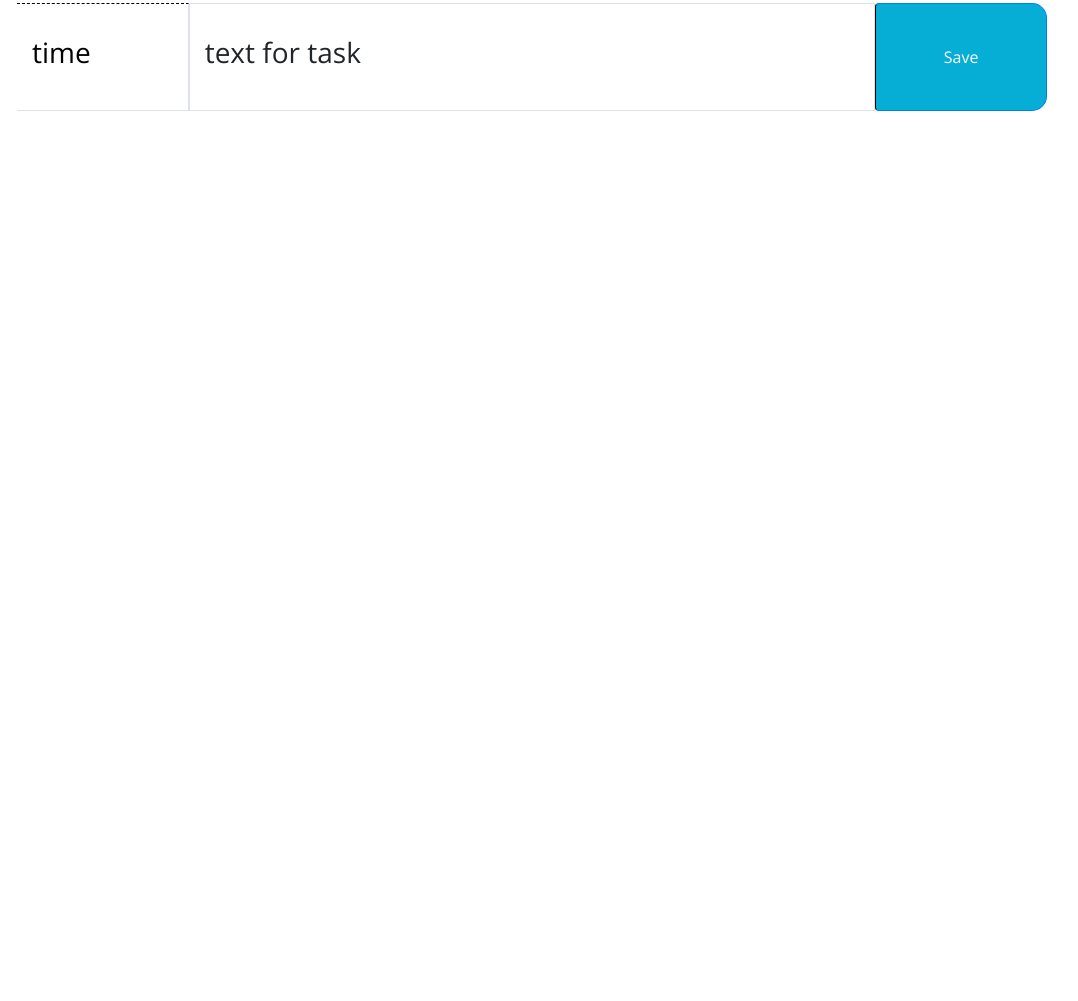
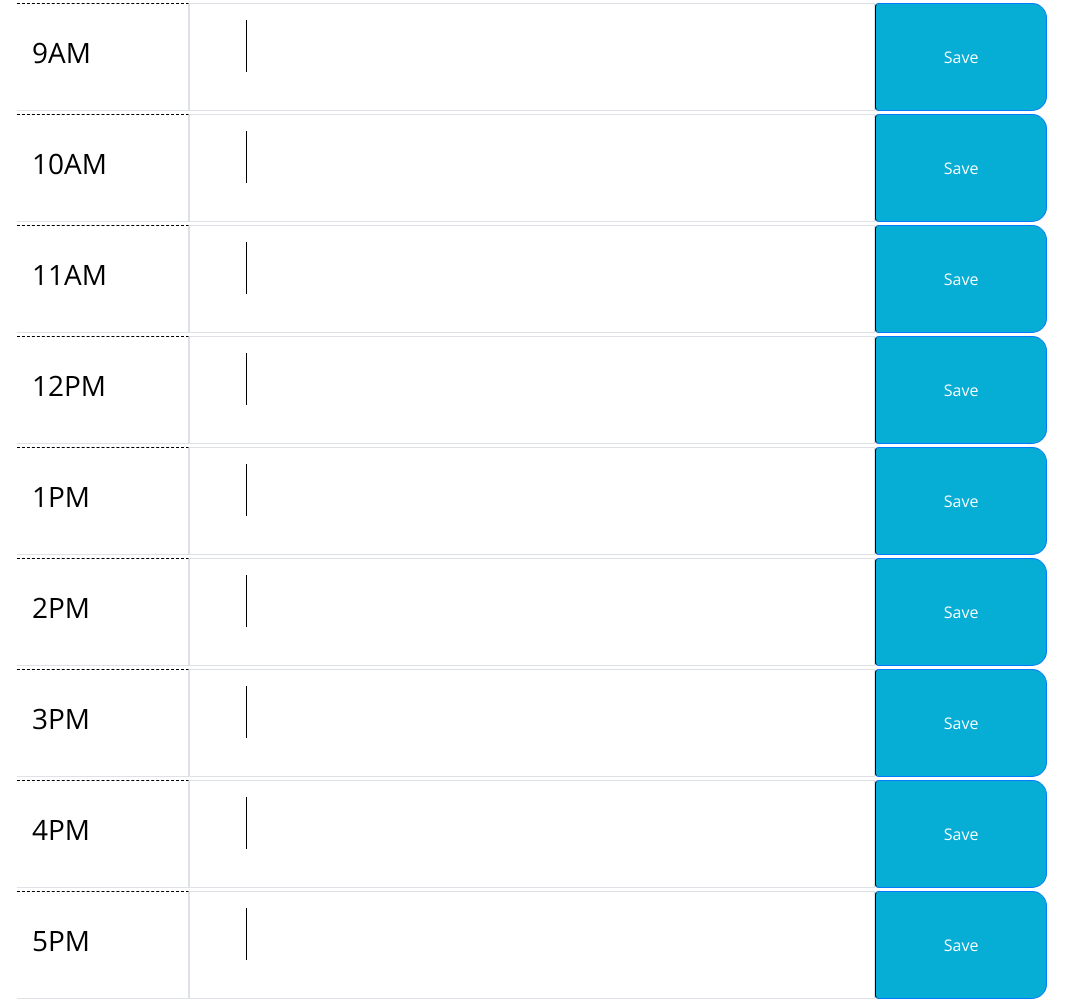
Before and after one commit to leo-ayala/Work-Day-Scheduler, a plain HTML site: page index.html in a window 1280 px wide. Shown: the part 389-1390 px from the top of the page, without its empty margins (108-1186 px from the left). Before the commit the page ends 800 px from the top, so only its background shows below. Drawn offline with nearby package versions, Linux system fonts and the light colour scheme.

Commit message:
added all timeslots and function to save button

```diff
--- a/assets/script.js
+++ b/assets/script.js
@@ -1,3 +1,16 @@
+saveTaskEl = document.getElementById("save-Task")
+textAreaEl = document.querySelector("#Work-todo")
+var ToDo = ['','','','','','','','',''];
+
 const m = moment();
 currentDayEl = document.querySelector("#currentDay")
 currentDayEl.textContent = m.format("dddd, MMMM Do YYYY");
+
+
+$(".saveBtn").on("click", function () {
+    var time = $(this).attr("data-time");
+    var text = $("#"+ time + "-Text").val();
+    ToDo[parseInt(time)-9] = text
+    console.log(ToDo);
+    localStorage.setItem("Tasks", JSON.stringify(ToDo))
+});
--- a/assets/style.css
+++ b/assets/style.css
@@ -11,6 +11,9 @@ body {
     color: #000000;
     border-left: 1px solid black;
     padding: 10px;
+  }
+  input[type=text] {
+    width: 100%;
   }
 
   .jumbotron {
@@ -36,8 +39,6 @@ body {
     border-top: 1px solid white;
     padding: 55px;
   }
-
-
 
   .hour {
     background-color: #ffffff;
--- a/index.html
+++ b/index.html
@@ -28,17 +28,87 @@
       <p class="lead">A simple calendar app for scheduling your work day</p>
       <p id="currentDay" class="lead"></p>
     </header>
-    <div class="container">
+    <div class="container" id="block">
       <div class="row">
-        <div class="col-2 border-right border-bottom hour">
-          <h3>time</h3>
+        <div class="col-2 border-right  border-bottom hour">
+          <h3>9AM</h3>
         </div>
-        <div class="col-8 border description">
-          <h3>text for task</h3>
+        <div class="col-8 border">
+          <textarea id="9-Text" class="Work-todo"></textarea>
         </div>
-
-          <input class=" col-2 btn btn-primary saveBtn" type="submit" value="Save">
-
+          <input data-time="9" class=" col-2 btn btn-primary saveBtn" type="submit" value="Save"/>
+      </div>
+      <div class="row">
+        <div class="col-2 border-right  border-bottom hour">
+          <h3>10AM</h3>
+        </div>
+        <div class="col-8 border">
+          <textarea id="10-Text" class="Work-todo"></textarea>
+        </div>
+          <input data-time="10" class=" col-2 btn btn-primary saveBtn" type="submit" value="Save"/>
+      </div>
+      <div class="row">
+        <div class="col-2 border-right  border-bottom hour">
+          <h3>11AM</h3>
+        </div>
+        <div class="col-8 border">
+          <textarea id="11-Text" class="Work-todo"></textarea>
+        </div>
+          <input data-time="11" class=" col-2 btn btn-primary saveBtn" type="submit" value="Save"/>
+      </div>
+      <div class="row">
+        <div class="col-2 border-right  border-bottom hour">
+          <h3>12PM</h3>
+        </div>
+        <div class="col-8 border">
+          <textarea id="12-Text" class="Work-todo"></textarea>
+        </div>
+          <input data-time="12" class=" col-2 btn btn-primary saveBtn" type="submit" value="Save"/>
+      </div>
+      <div class="row">
+        <div class="col-2 border-right  border-bottom hour">
+          <h3>1PM</h3>
+        </div>
+        <div class="col-8 border">
+          <textarea id="13-Text" class="Work-todo"></textarea>
+        </div>
+          <input data-time="13" class=" col-2 btn btn-primary saveBtn" type="submit" value="Save"/>
+      </div>
+      <div class="row">
+        <div class="col-2 border-right  border-bottom hour">
+          <h3>2PM</h3>
+        </div>
+        <div class="col-8 border">
+          <textarea id="14-Text" class="Work-todo"></textarea>
+        </div>
+          <input data-time="14" class=" col-2 btn btn-primary saveBtn" type="submit" value="Save"/>
+      </div>
+      <div class="row">
+        <div class="col-2 border-right  border-bottom hour">
+          <h3>3PM</h3>
+        </div>
+        <div class="col-8 border">
+          <textarea id="15-Text" class="Work-todo"></textarea>
+        </div>
+          <input data-time="15" class=" col-2 btn btn-primary saveBtn" type="submit" value="Save"/>
+      </div>
+      <div class="row">
+        <div class="col-2 border-right  border-bottom hour">
+          <h3>4PM</h3>
+        </div>
+        <div class="col-8 border">
+          <textarea id="16-Text" class="Work-todo"></textarea>
+        </div>
+          <input data-time="16" class=" col-2 btn btn-primary saveBtn" type="submit" value="Save"/>
+      </div>
+      <div class="row">
+        <div class="col-2 border-right  border-bottom hour">
+          <h3>5PM</h3>
+        </div>
+        <div class="col-8 border">
+          <textarea id="17-Text" class="Work-todo"></textarea>
+        </div>
+          <input data-time="17" class=" col-2 btn btn-primary saveBtn" type="submit" value="Save"/>
       </div>
     </div>
 
```
